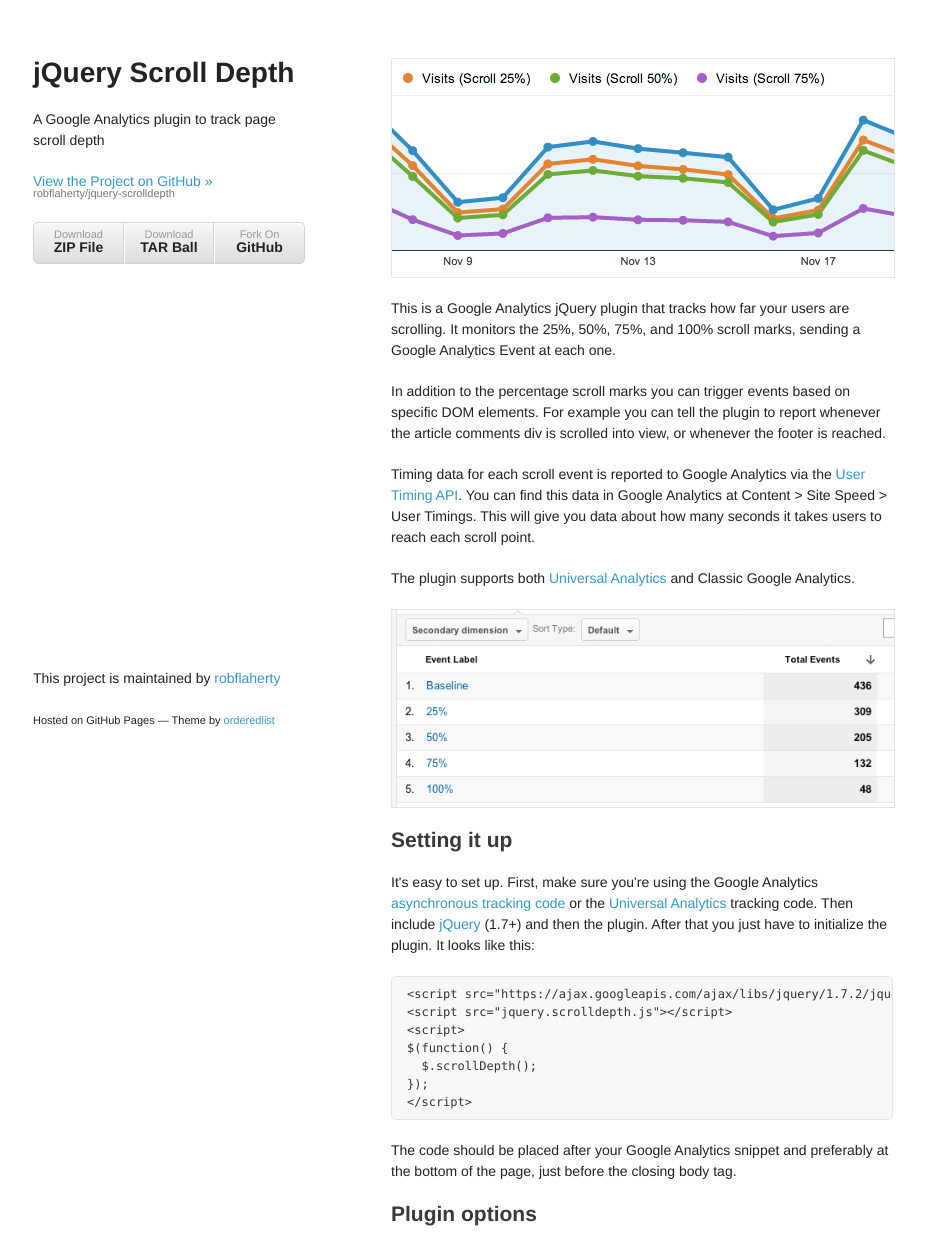
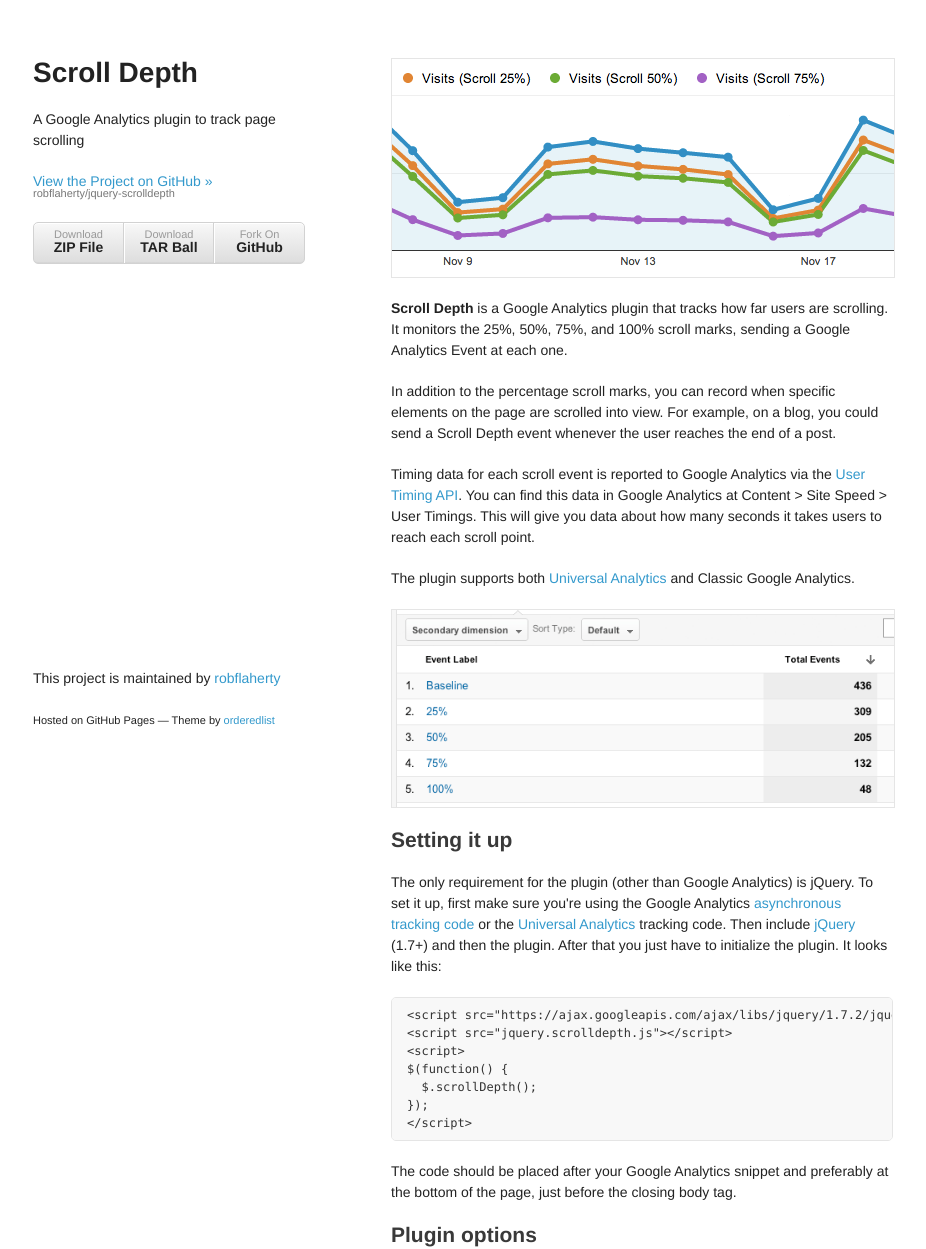
Before and after one commit to robflaherty/scroll-depth, a plain HTML site: page index.html in a window 1280 px wide. Shown: the top 1249 px of the page, without its empty margins (177-1103 px from the left). Drawn offline with Linux system fonts and the light colour scheme.

Commit message:
Adding redirect to new domain. A few text changes

```diff
--- a/index.html
+++ b/index.html
@@ -3,29 +3,37 @@
   <head>
     <meta charset="utf-8">
     <meta http-equiv="X-UA-Compatible" content="chrome=1">
-    <title>Scroll Depth by robflaherty</title>
+    <title>Scroll Depth - A Google Analytics plugin to track page scrolling</title>
 
     <link rel="stylesheet" href="stylesheets/styles.css">
     <link rel="stylesheet" href="stylesheets/pygment_trac.css">
     <meta name="viewport" content="width=device-width, initial-scale=1, user-scalable=no">
+    <link rel="canonical" href="http://parsnip.io/scroll-depth" />
+
+    <script>
+      if (window.location.href.indexOf('http://robflaherty.github.io') === 0) {
+        window.location.href = 'http://parsnip.io/scroll-depth/';
+      }
+    </script>
+
     <!--[if lt IE 9]>
     <script src="//html5shiv.googlecode.com/svn/trunk/html5.js"></script>
     <![endif]-->
     <script>
-    (function(i,s,o,g,r,a,m){i['GoogleAnalyticsObject']=r;i[r]=i[r]||function(){
-    (i[r].q=i[r].q||[]).push(arguments)},i[r].l=1*new Date();a=s.createElement(o),
-    m=s.getElementsByTagName(o)[0];a.async=1;a.src=g;m.parentNode.insertBefore(a,m)
-    })(window,document,'script','//www.google-analytics.com/analytics.js','ga');
+      (function(i,s,o,g,r,a,m){i['GoogleAnalyticsObject']=r;i[r]=i[r]||function(){
+      (i[r].q=i[r].q||[]).push(arguments)},i[r].l=1*new Date();a=s.createElement(o),
+      m=s.getElementsByTagName(o)[0];a.async=1;a.src=g;m.parentNode.insertBefore(a,m)
+      })(window,document,'script','//www.google-analytics.com/analytics.js','ga');
 
-    ga('create', 'UA-1413210-13', 'robflaherty.github.io');
-    ga('send', 'pageview');
+      ga('create', 'UA-1413210-12', 'parsnip.io');
+      ga('send', 'pageview');
     </script>
   </head>
   <body>
     <div class="wrapper">
       <header>
-        <h1>jQuery Scroll Depth</h1>
-        <p>A Google Analytics plugin to track page scroll depth</p>
+        <h1>Scroll Depth</h1>
+        <p>A Google Analytics plugin to track page scrolling</p>
         <p class="view"><a href="https://github.com/robflaherty/jquery-scrolldepth">View the Project on GitHub &raquo;<small>robflaherty/jquery-scrolldepth</small></a></p>
         <ul>
           <li><a href="https://github.com/robflaherty/jquery-scrolldepth/zipball/master">Download <strong>ZIP File</strong></a></li>
@@ -37,9 +45,9 @@
 
 <img src="images/scroll-depth-chart.png" alt="Google Analytics Scroll Depth Tracking" style="border: 1px solid #E5E5E5; margin:0 0 20px; display: block;" />
 
-<p>This is a Google Analytics jQuery plugin that tracks how far your users are scrolling. It monitors the 25%, 50%, 75%, and 100% scroll marks, sending a Google Analytics Event at each one.</p>
+<p><strong>Scroll Depth</strong> is a Google Analytics plugin that tracks how far users are scrolling. It monitors the 25%, 50%, 75%, and 100% scroll marks, sending a Google Analytics Event at each one.</p>
 
-<p>In addition to the percentage scroll marks you can trigger events based on specific DOM elements. For example you can tell the plugin to report whenever the article comments div is scrolled into view, or whenever the footer is reached.</p>
+<p>In addition to the percentage scroll marks, you can record when specific elements on the page are scrolled into view. For example, on a blog, you could send a Scroll Depth event whenever the user reaches the end of a post.</p>
 
 <p>Timing data for each scroll event is reported to Google Analytics via the <a href="https://developers.google.com/analytics/devguides/collection/gajs/gaTrackingTiming" target="_blank">User Timing API</a>. You can find this data in Google Analytics at Content > Site Speed > User Timings. This will give you data about how many seconds it takes users to reach each scroll point.</p>
 
@@ -48,7 +56,7 @@
 <img src="images/google-analytics-scroll-depth.png" alt="Google Analytics Scroll Depth Tracking" style="border: 1px solid #E5E5E5; margin:0 0 20px; display: block;" />
 
 <h2>Setting it up</h2>
-<p>It's easy to set up. First, make sure you're using the Google Analytics <a href="http://code.google.com/apis/analytics/docs/tracking/asyncUsageGuide.html" target="_blank">asynchronous tracking code</a> or the <a href="https://support.google.com/analytics/answer/2790010?hl=en&ref_topic=2790009" target="_blank">Universal Analytics</a> tracking code. Then include <a href="http://jquery.com/" target="_blank">jQuery</a> (1.7+) and then the plugin. After that you just have to initialize the plugin. It looks like this:</p>
+<p>The only requirement for the plugin (other than Google Analytics) is jQuery. To set it up, first make sure you're using the Google Analytics <a href="http://code.google.com/apis/analytics/docs/tracking/asyncUsageGuide.html" target="_blank">asynchronous tracking code</a> or the <a href="https://support.google.com/analytics/answer/2790010?hl=en&ref_topic=2790009" target="_blank">Universal Analytics</a> tracking code. Then include <a href="http://jquery.com/" target="_blank">jQuery</a> (1.7+) and then the plugin. After that you just have to initialize the plugin. It looks like this:</p>
 
 <div class="highlight">
 <pre>
@@ -92,7 +100,7 @@
 
 <h2>Browser Support</h2>
 
-<p>Tested in Chrome (18), Firefox (8), Safari (5), Opera (10), IE (7-10). Also tested on iOS, Opera Mobile, and a few Android emulators.</p>
+<p>Tested in the latest versions of Chrome, Firefox, Safari, and Opera. Also works in IE 7-10. Also tested on iOS, Opera Mobile, and a few Android emulators.</p>
 
 <h2>Contact</h2>
 <p>If you have any questions you can find me on Twitter at <a href="https://twitter.com/#!/robflaherty" target="_blank">@robflaherty</a>. If you want to get into the nerdier stuff, <a href="https://github.com/robflaherty/jquery-scrolldepth" target="_blank" >you know where to go</a>.</p>
```
